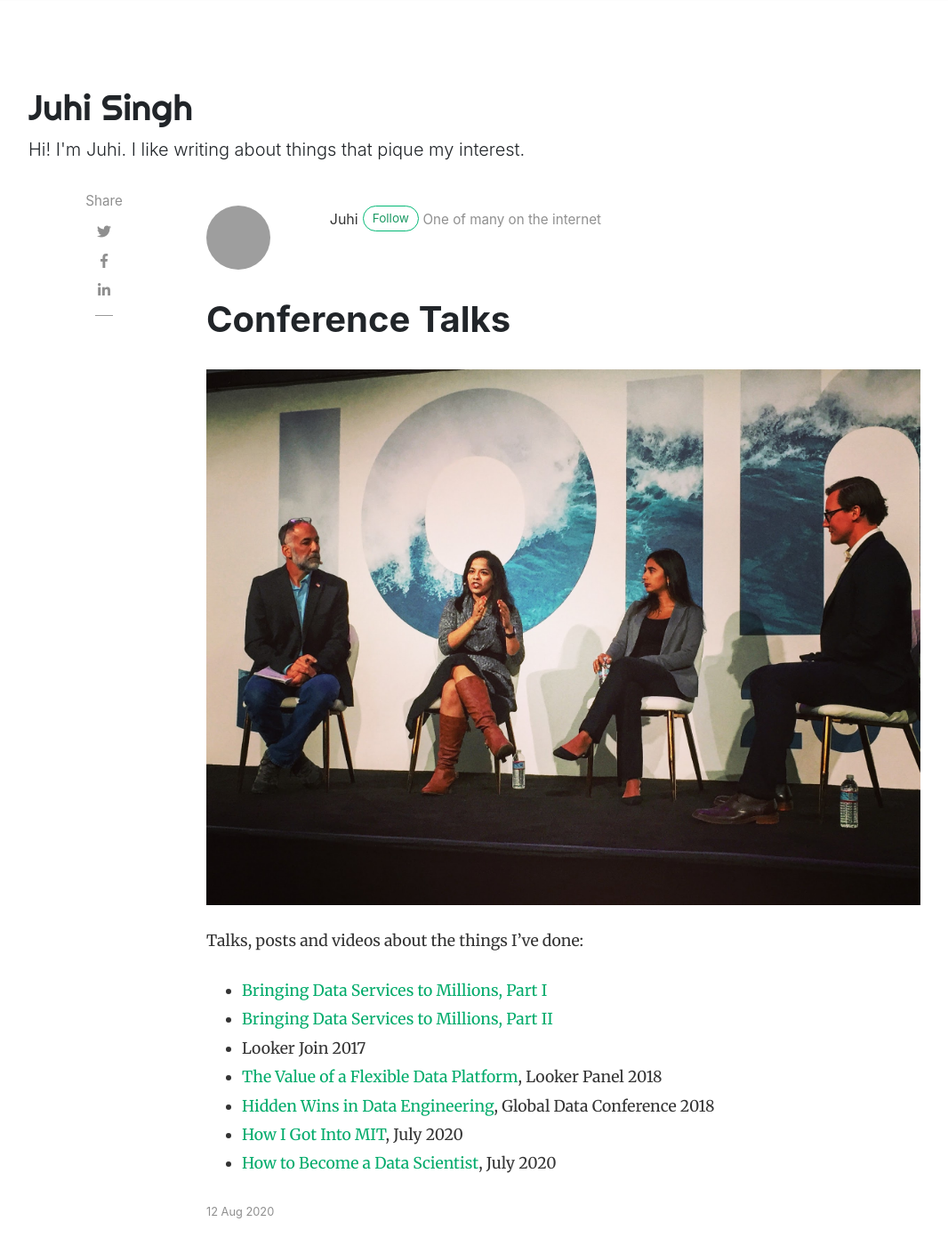
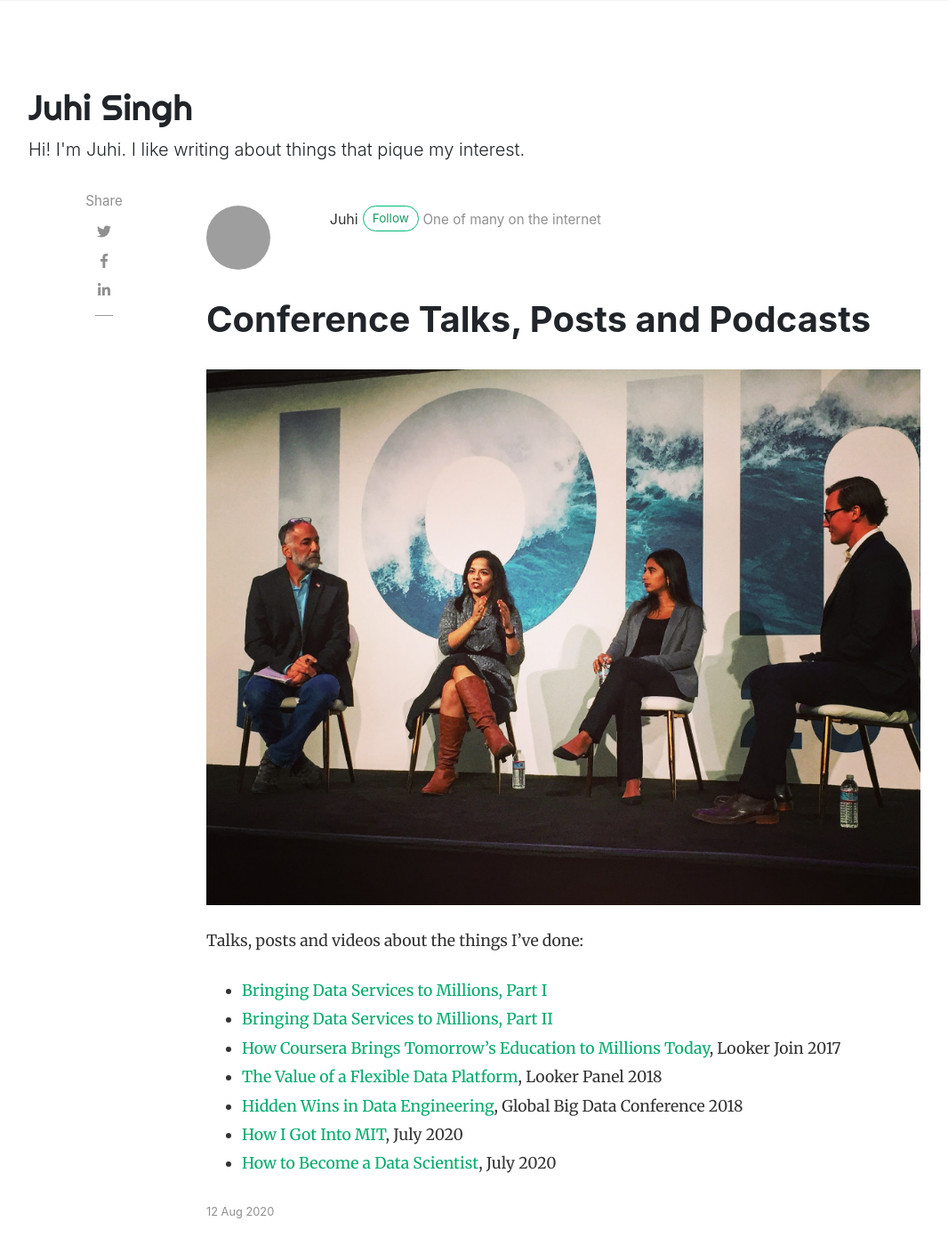
Before and after one commit to jsingh41/jsingh41.github.io, a Jekyll site: the page built from _posts/2020-08-12-talks.md, in a window 1280 px wide and 1400 px high. Shown: the whole window at 89% size, without its empty margins (53-1119 px from the left). Built offline with Jekyll 4.4.1, drawn with Linux system fonts in a browser that asks for light colours; nearby versions of some CDN libraries; comment, search, counter and statistics services are not loaded; grey boxes are pictures that could not be loaded.

Commit message:
Update 2020-08-12-talks.md

```diff
--- a/_posts/2020-08-12-talks.md
+++ b/_posts/2020-08-12-talks.md
@@ -1,6 +1,6 @@
 ---
 layout: post
-title:  "Conference Talks"
+title:  "Conference Talks, Posts and Podcasts"
 author: juhi
 image: assets/images/looker_join_2018.jpg
 featured: true
@@ -10,8 +10,8 @@
 
 * [Bringing Data Services to Millions, Part I](https://medium.com/coursera-engineering/building-data-services-to-bring-education-to-millions-part-i-2222647aae28)
 * [Bringing Data Services to Millions, Part II](https://medium.com/coursera-engineering/building-data-services-to-bring-education-to-millions-part-ii-38bd3b2e93b3)
-* Looker Join 2017
+* [How Coursera Brings Tomorrow's Education to Millions Today](https://drive.google.com/file/d/0B3biFCORkTT0dlRIS3pSNXNtZ3M/view?usp=sharing), Looker Join 2017
 * [The Value of a Flexible Data Platform](https://www.youtube.com/watch?&v=7suQVytb3aQ&feature=emb_logo), Looker Panel 2018
-* [Hidden Wins in Data Engineering](https://docs.google.com/presentation/d/1gfHfqbpf7iAO0Tk7uj0dXseyGnH9LC2UWjuhKY5ZkHQ/edit), Global Data Conference 2018
+* [Hidden Wins in Data Engineering](https://docs.google.com/presentation/d/1gfHfqbpf7iAO0Tk7uj0dXseyGnH9LC2UWjuhKY5ZkHQ/edit), Global Big Data Conference 2018
 * [How I Got Into MIT](https://www.youtube.com/watch?v=jSq7uMEYQeU), July 2020
 * [How to Become a Data Scientist](https://www.youtube.com/watch?v=rS8PKuQ_drg), July 2020
```
